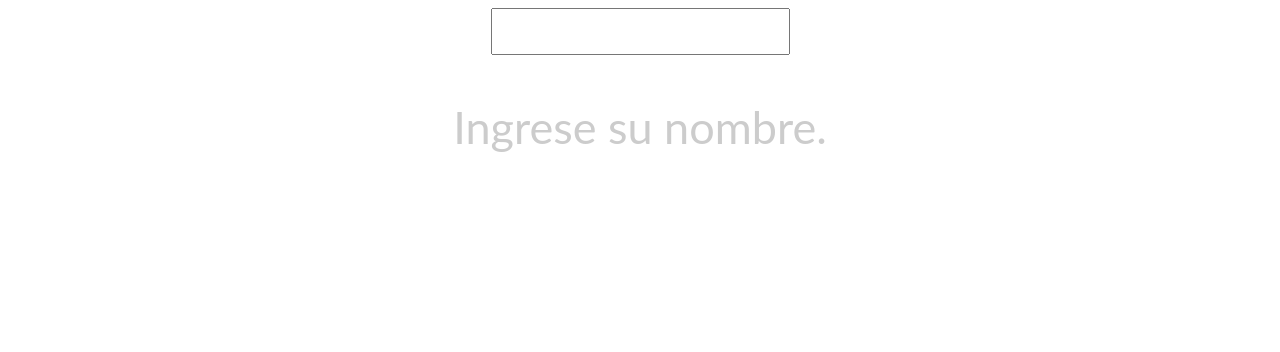
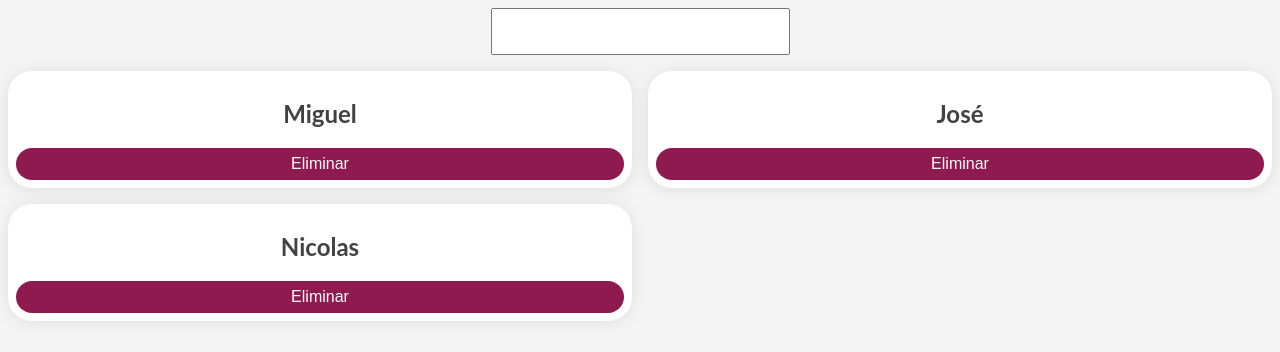
Before and after one commit to mDep07/react-and-react-spring, a React (Create React App) app: page / in a window 1280 px wide. Shown: the top 352 px of the page. Built offline with nearby package versions, Linux system fonts and the light colour scheme.

Commit message:
Animation List

```diff
--- a/src/App.js
+++ b/src/App.js
@@ -3,6 +3,8 @@ import './style.css';
 
 import styled from 'styled-components';
 import { useSpring, animated } from 'react-spring';
+
+import Cards from './Cards';
 
 const StyledInput = styled(animated.input)`
   padding: 10px 15px;
@@ -15,12 +17,12 @@ const StyledParagraph = styled(animated.p)`
   color: ${(props) => (props.content ? 'inherit' : '#ccc')}
 `;
 
-const Input = ({ handleChangeText }) => {
-  const [text, setText] = useState('');
+const Input = ({ handleChangeText, valueText }) => {
+  // const [text, setText] = useState('');
 
   const onChangeValue = (input) => {
     const { value } = input.target;
-    setText(value);
+    // setText(value);
     handleChangeText(value);
   };
 
@@ -29,7 +31,11 @@ const Input = ({ handleChangeText }) => {
   };
 
   return (
-    <StyledInput value={text} onChange={onChangeValue} onKeyPress={onkeyUp} />
+    <StyledInput
+      value={valueText}
+      onChange={onChangeValue}
+      onKeyPress={onkeyUp}
+    />
   );
 };
 
@@ -50,34 +56,40 @@ const ParagraphAnimated = ({ children, placeholder }) => {
   );
 };
 
-const ParagraphAnimated2 = ({ children, placeholder }) => {
-  const [styles, animate] = useSpring(() => ({
-    from: { opacity: 0, y: -5 },
-    to: { opacity: 1, y: 0 },
-  }));
-
-  useEffect(() => {
-    animate({ from: { opacity: 0, y: -5 }, to: { opacity: 1, y: 0 } });
-  }, [children]);
-
-  return (
-    <StyledParagraph content={!!children} style={styles}>
-      {children || placeholder}
-    </StyledParagraph>
-  );
-};
+const listPersons = [{ name: 'Miguel' }, { name: 'José' }, { name: 'Nicolas' }];
 
 export default function App() {
   const [text, setText] = useState('');
-  const [start, setStart] = useState(true);
+  const [persons, setPersons] = useState(listPersons);
   const changeText = (text) => setText(text);
+
+  const handleSubmit = (e) => {
+    e.preventDefault();
+    if (text !== '') {
+      addNewPerson(text);
+      changeText('');
+    }
+  };
+
+  const addNewPerson = (name) => {
+    setPersons([...persons, { name }]);
+  };
+
+  const deletePerson = (index) => {
+    const personsWithoutDelete = persons.filter((p) => p !== persons[index]);
+    setPersons(personsWithoutDelete);
+    // alert(index);
+  };
 
   return (
     <div style={{ textAlign: 'center' }}>
-      <Input handleChangeText={changeText} />
-      <ParagraphAnimated placeholder="Ingrese su nombre.">
+      <form onSubmit={handleSubmit}>
+        <Input handleChangeText={changeText} valueText={text} />
+      </form>
+      <Cards list={persons} handleDelete={deletePerson} />
+      {/* <ParagraphAnimated placeholder="Ingrese su nombre.">
         {text}
-      </ParagraphAnimated>
+      </ParagraphAnimated> */}
     </div>
   );
 }
--- /dev/null
+++ b/src/Cards.js
@@ -0,0 +1,75 @@
+import React, { useState, useEffect } from 'react';
+import './style.css';
+
+import styled from 'styled-components';
+import { useSpring, useSprings, useTransition, animated } from 'react-spring';
+
+const StyledListCards = styled(animated.section)`
+  margin-top: 1rem;
+  display: grid;
+  grid-template-columns: 1fr 1fr;
+  gap: 1rem;
+`;
+
+const StyledCard = styled(animated.div)`
+  padding: .5rem;
+  border-radius: 1.5rem;
+  background-color: #fff;
+  box-shadow: 0 1px 15px #dedede;
+  color: #424242;
+  transition: box-shadow .15s ease-in-out;
+  &:hover {
+    box-shadow: 0 2px 5px #b5b5b5, 0 5px 15px #d9d9d9;
+  }
+`;
+
+const StyledButtonCard = styled(animated.button)`
+  cursor: pointer;
+  border: none;
+  background: #8f1a4f;
+  padding: .45rem;
+  font-size: 1em;
+  display: block;
+  width: 100%;
+  border-radius: 100px;
+  color: #fff;
+  transition:
+    box-shadow .15s ease-in-out,
+    transform .15s ease-in-out;
+  &:hover {
+    transform: translateY(-3px);
+    box-shadow: 0 3px 0 0 #470c27, inset 0 0 0 0 #470c27;
+  }
+  &:active {
+    transform: translateY(0);
+    box-shadow: 0 0 0 0 #470c27, inset 0 1px 2px 0 #470c27;
+  }
+`;
+
+export default function Cards({ list, handleDelete }) {
+  const [listAnimation, set] = useSprings(list.length, (index) => ({
+    from: { opacity: 0, y: -10 },
+    to: { opacity: 1, y: 0 },
+  }));
+
+  useEffect(() => {
+    // set((index) => ({
+    //   from: { opacity: 0, y: -10 },
+    //   to: { opacity: 1, y: 0 },
+    //   delay: 100,
+    // }));
+  }, [list]);
+
+  return (
+    <StyledListCards>
+      {listAnimation.map((styles, i) => (
+        <StyledCard style={styles} key={i}>
+          <h1>{list[i].name}</h1>
+          <StyledButtonCard onClick={() => handleDelete(i)}>
+            Eliminar
+          </StyledButtonCard>
+        </StyledCard>
+      ))}
+    </StyledListCards>
+  );
+}
--- a/src/style.css
+++ b/src/style.css
@@ -1,3 +1,8 @@
-h1, p {
+body {
+  background-color: #f4f4f4;
+}
+
+h1,
+p {
   font-family: Lato;
 }
```
